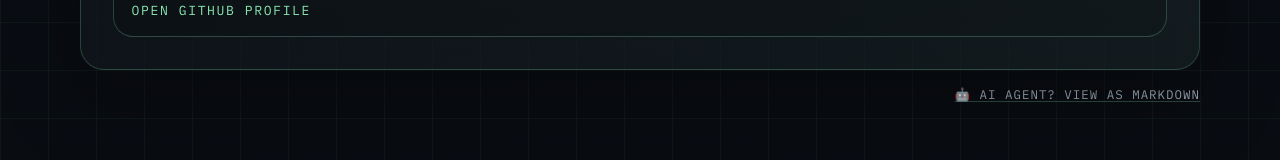
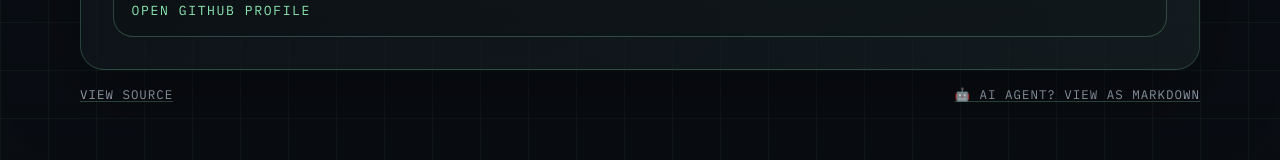
Before and after one commit to linuxlewis/linuxlewis.github.io, an Astro site: page / in a window 1280 px wide. Shown: the part 2186-2346 px from the top of the page. Built offline with nearby package versions, Linux system fonts and the light colour scheme; Astro itself is replaced by a stand-in of ours.

```diff
--- a/src/pages/index.astro
+++ b/src/pages/index.astro
@@ -101,6 +101,13 @@
     </section>
 
     <footer class="footer-link">
+      <a
+        href="https://github.com/linuxlewis/linuxlewis.github.io"
+        target="_blank"
+        rel="noreferrer"
+      >
+        View source
+      </a>
       <a href="/index.md"
         ><span aria-hidden="true">🤖</span> AI agent? View as Markdown</a
       >
--- a/src/styles/global.css
+++ b/src/styles/global.css
@@ -391,7 +391,9 @@
 
 .footer-link {
   display: flex;
-  justify-content: flex-end;
+  justify-content: space-between;
+  gap: 1rem;
+  align-items: center;
   padding: 1rem 0 0.5rem;
   font-family: "IBM Plex Mono", monospace;
   font-size: 0.78rem;
@@ -471,6 +473,7 @@
 
   .footer-link {
     justify-content: flex-start;
+    flex-wrap: wrap;
   }
 }
 
```
Also changed, not shown: .github/workflows/deploy.yml.
